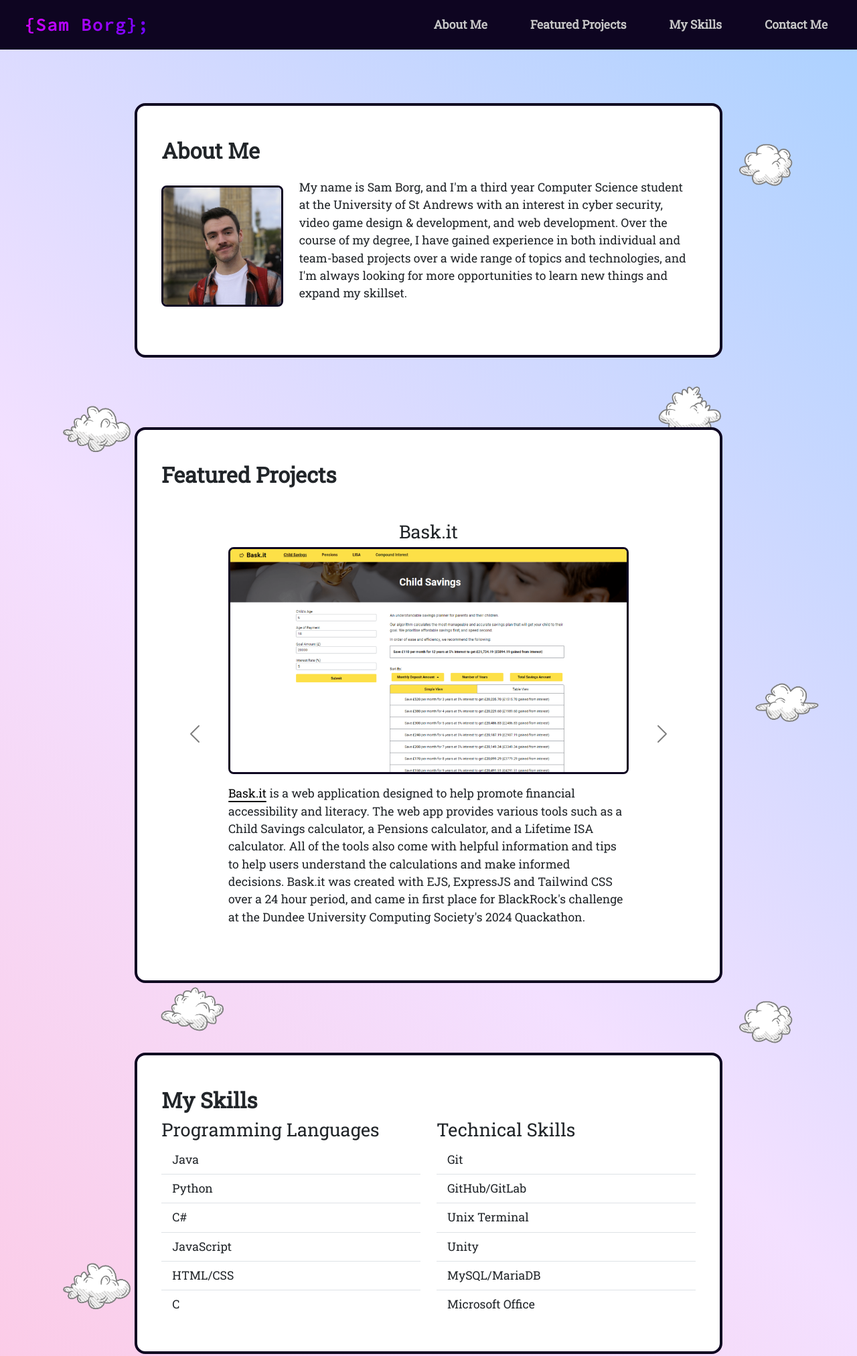
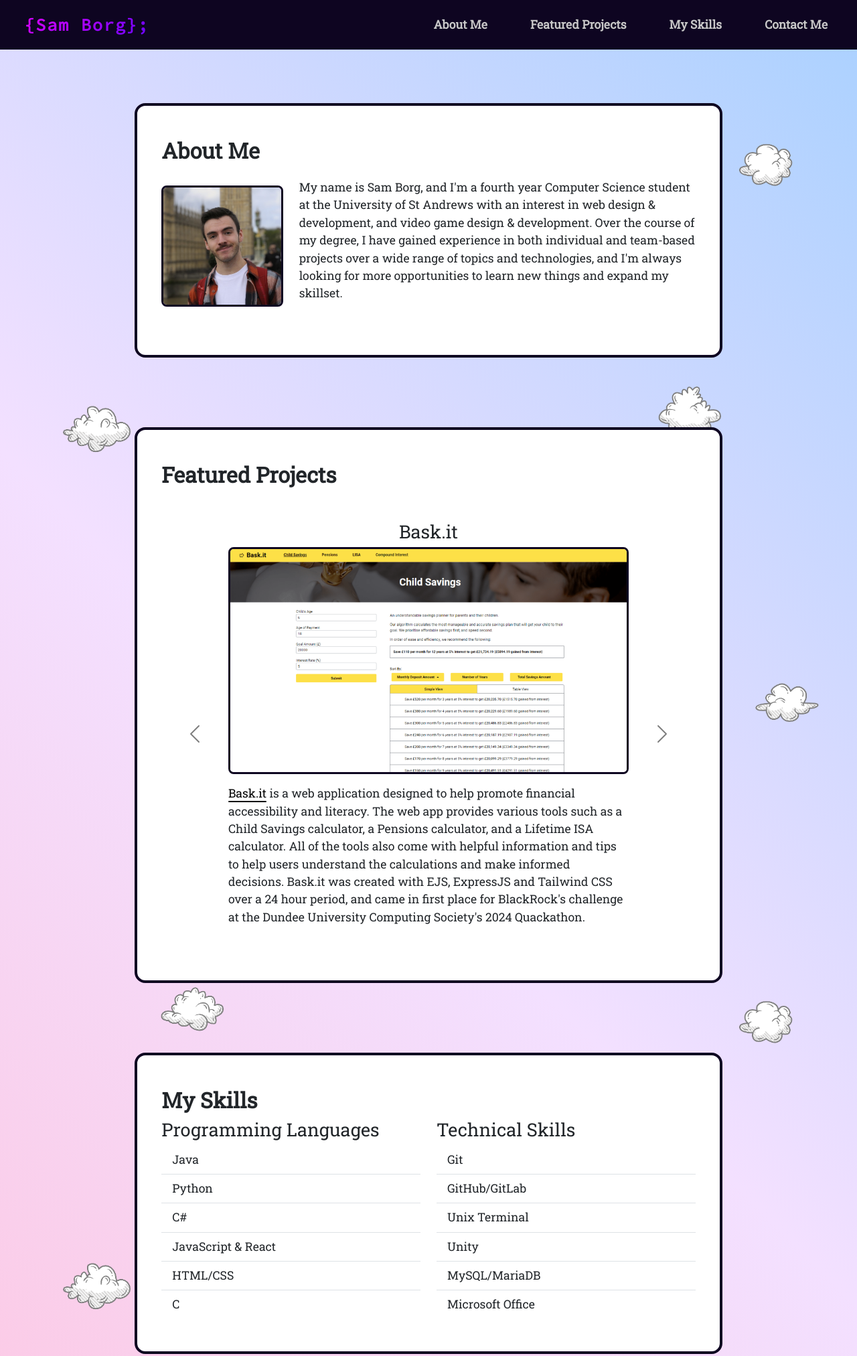
Before and after one commit to puddles31/sampb.org, a plain HTML site: page index.html in a window 1280 px wide. Shown: the top 2025 px of the page at 67% size. Drawn offline with nearby package versions, Linux system fonts and the light colour scheme.

Commit message:
Updated index.html

```diff
--- a/index.html
+++ b/index.html
@@ -60,8 +60,8 @@
                         <div class="col-2 d-md-none"></div>
                         <div class="col-12 col-md-8 col-xl-9">
                             <p class="font-body">
-                                My name is Sam Borg, and I'm a third year Computer Science student at the University of St Andrews
-                                with an interest in cyber security, video game design & development, and web development.
+                                My name is Sam Borg, and I'm a fourth year Computer Science student at the University of St Andrews
+                                with an interest in web design & development, and video game design & development.
                                 Over the course of my degree, I have gained experience in both individual and team-based projects over a wide range of topics and technologies,
                                 and I'm always looking for more opportunities to learn new things and expand my skillset.
                             </p>
@@ -138,7 +138,7 @@
                                 <li class="list-group-item">Java</li>
                                 <li class="list-group-item">Python</li>
                                 <li class="list-group-item">C#</li>
-                                <li class="list-group-item">JavaScript</li>
+                                <li class="list-group-item">JavaScript & React</li>
                                 <li class="list-group-item">HTML/CSS</li>
                                 <li class="list-group-item">C</li>
                             </ul>
@@ -170,7 +170,7 @@
                         </div>
                         <div class="col-12 col-sm-6 col-md-3">
                             <p class="font-body text-center">
-                                <a class="gradient-link d-inline-block" href="resources/samuel_borg_cv_april_24.pdf" target="_blank">
+                                <a class="gradient-link d-inline-block" href="resources/samuel_borg_cv_sept_24.pdf" target="_blank">
                                     <i class="icon bi bi-file-earmark-text-fill"></i><br>
                                     <span class="gradient-link-text">My CV</span>
                                 </a>
```
